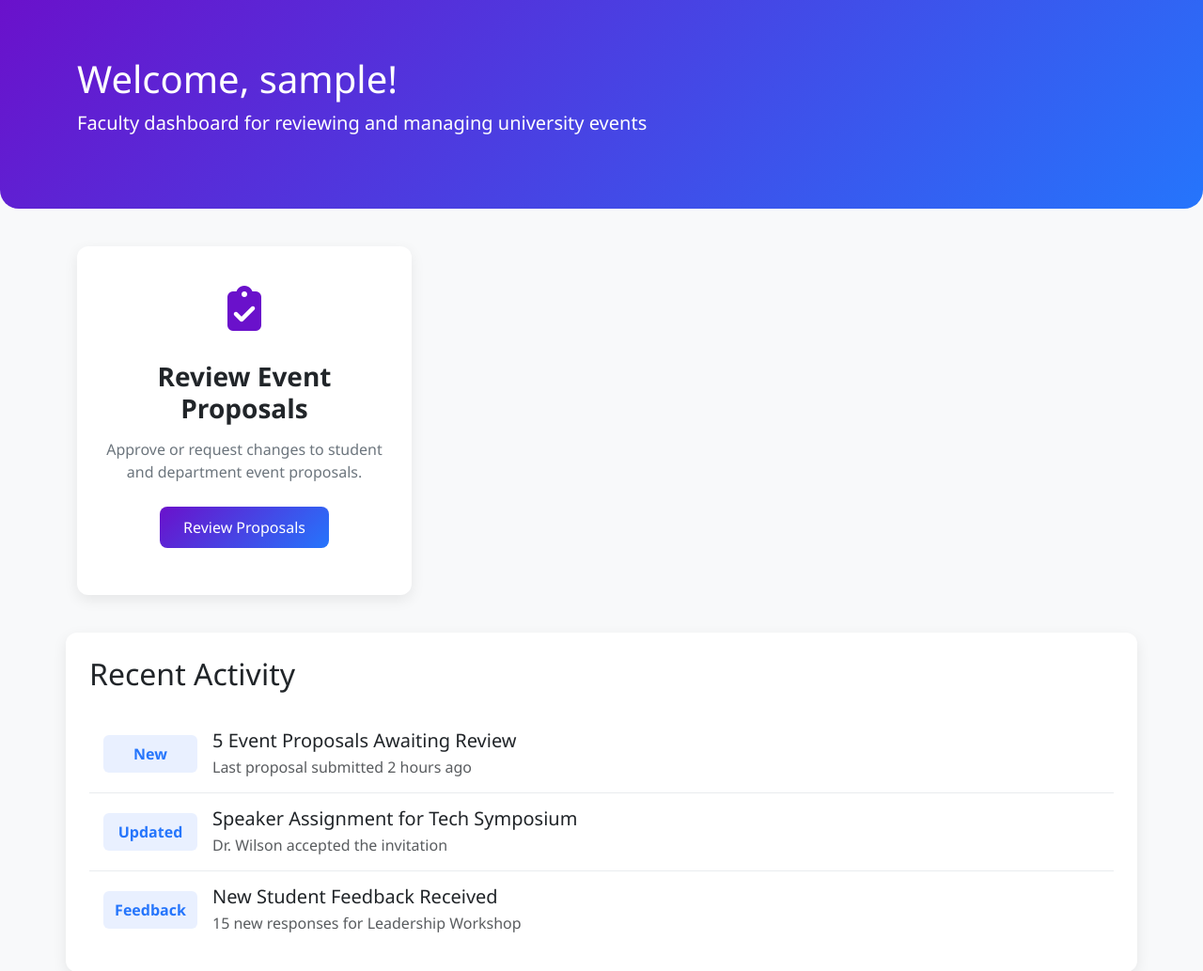
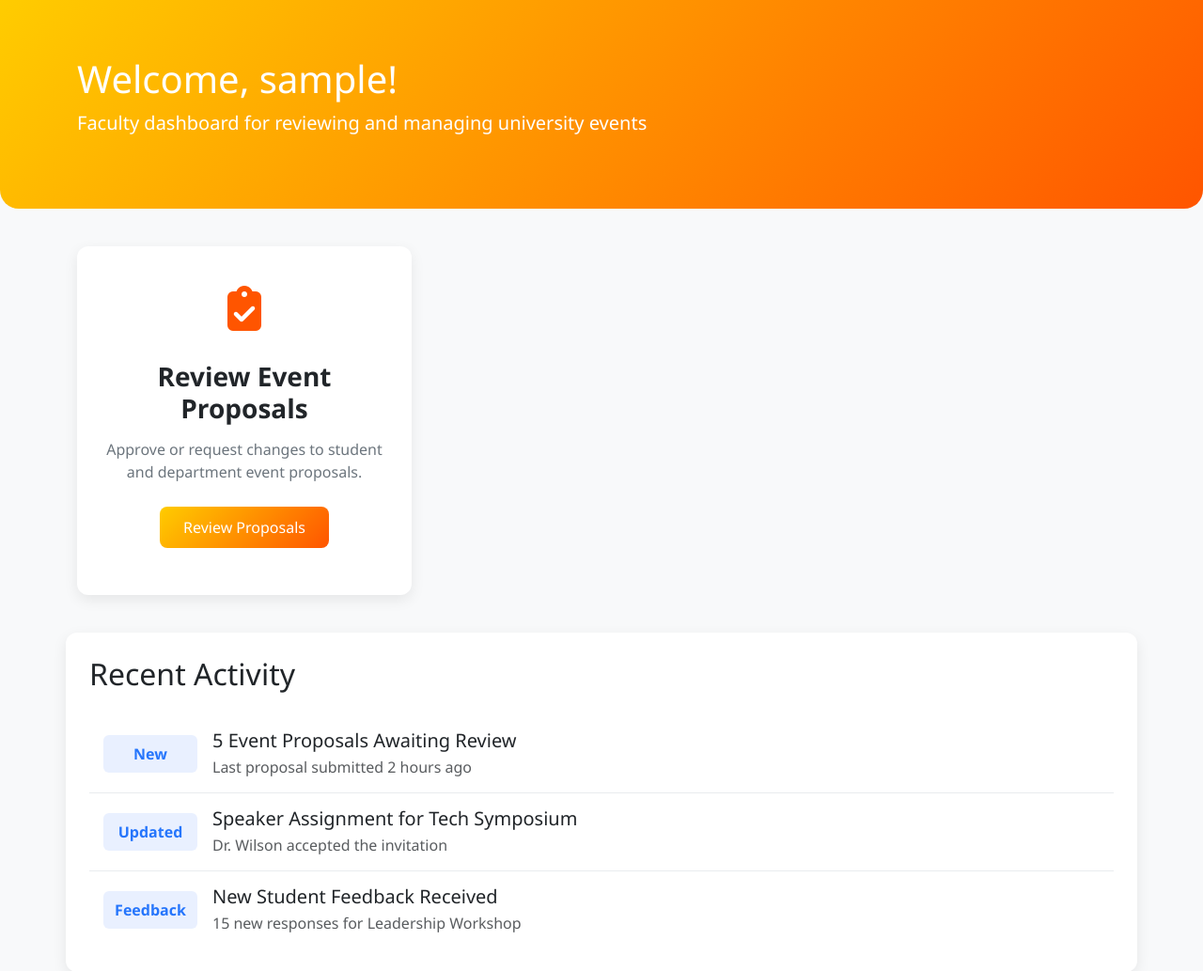
Before and after one commit to aryannaithani/EventEase, a Flask app: page /faculty-dashboard in a window 1280 px wide. Shown: the part 56-1089 px from the top of the page at 94% size. Run offline with Flask 3, Linux system fonts and the light colour scheme; the visitor is signed in with stand-in values (Sample User, id 1); tables that the repository leaves empty or names only in its code hold one stand-in row (values such as "Sample post"); some libraries are stand-ins or nearby versions.

Commit message:
zsdfugzsd

```diff
--- a/main.py
+++ b/main.py
@@ -183,10 +183,10 @@ class CreateAccount(MethodView):
 
     def get(self):
         print(" get called")
-        return render_template('create-account.html')
+        return render_template('create-account.html', user=session['username'])
 
     def post(self):
-        print(" post called")
+        print("post called")
         username = request.form.get('username')
         password = request.form.get('password')
         role = request.form.get('role')
--- a/templates/faculty-dashboard.html
+++ b/templates/faculty-dashboard.html
@@ -16,7 +16,7 @@
             font-weight: 700;
         }
         .greeting-section {
-            background: linear-gradient(135deg, #6a11cb 0%, #2575fc 100%);
+            background: linear-gradient(135deg, #ffcc00 0%, #ff5500 100%);
             color: white;
             padding: 60px 0;
             margin-bottom: 40px;
@@ -39,7 +39,7 @@
         .card-icon {
             font-size: 3rem;
             margin-bottom: 20px;
-            color: #6a11cb;
+            color: #ff5500;
         }
         .dashboard-card h3 {
             font-weight: 600;
@@ -53,7 +53,7 @@
             padding: 10px 25px;
             border-radius: 8px;
             font-weight: 500;
-            background: linear-gradient(135deg, #6a11cb 0%, #2575fc 100%);
+            background: linear-gradient(135deg, #ffcc00 0%, #ff5500 100%);
             border: none;
             transition: all 0.3s ease;
         }
```
Also changed, not shown: templates/review-proposals.html (+4 -3 lines).
